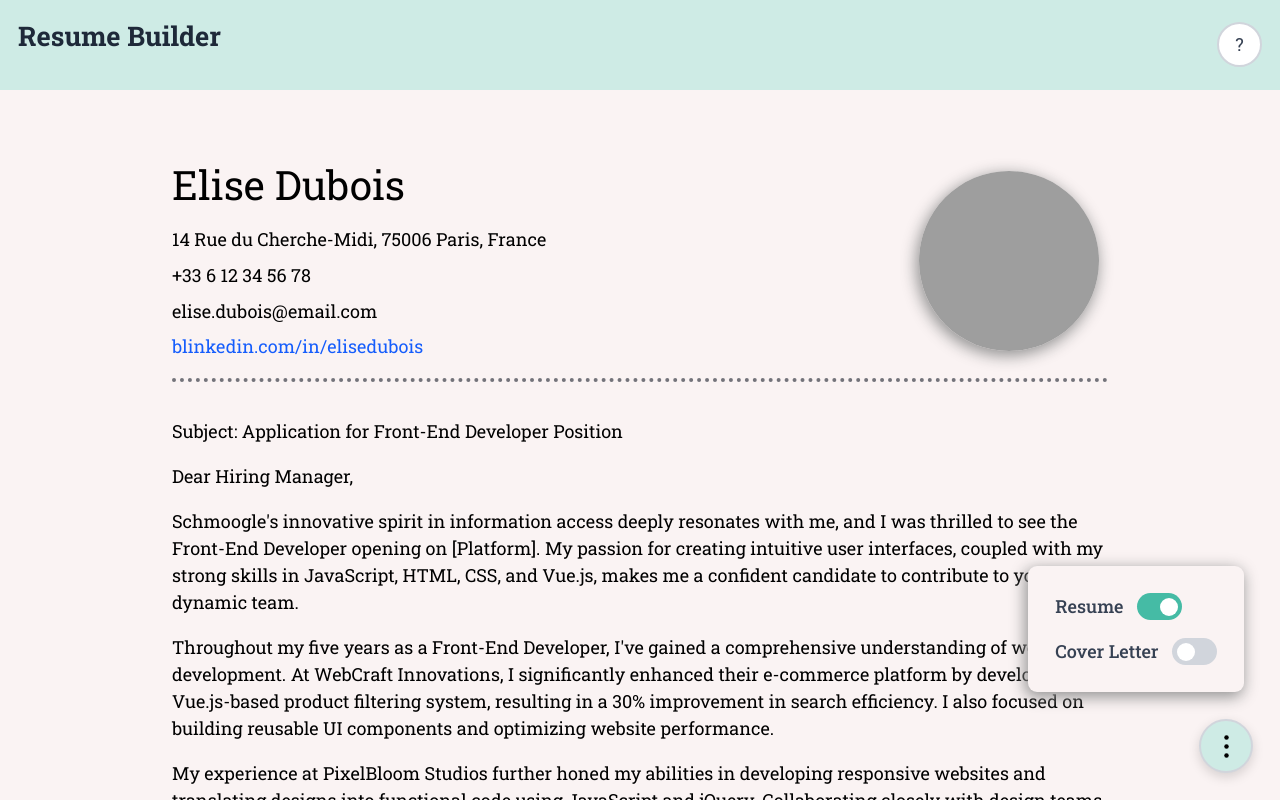
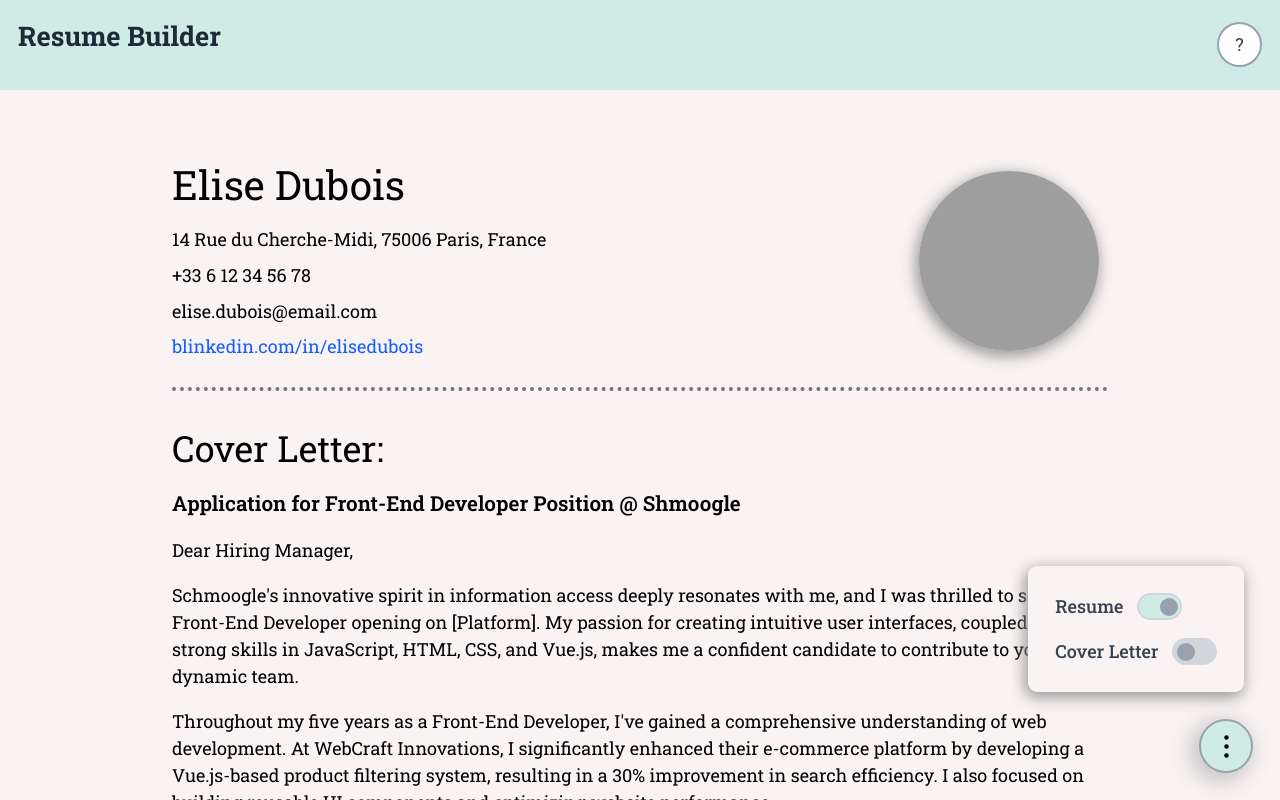
Before and after one commit to HagelBagel/Resume-Builder, a Vue app in the folder resume-builder/: page / in a window 1280 px wide. Both pictures are taken after a click on the button "Open menu". Shown: the top 800 px of the page. Built offline with nearby package versions, Linux system fonts and the light colour scheme; grey boxes are pictures that could not be loaded.

Commit message:
Various minor tweaks

```diff
--- a/resume-builder/src/assets/extra.css
+++ b/resume-builder/src/assets/extra.css
@@ -24,6 +24,11 @@ h2 {
   font-size: 1.5rem;
 }
 
+.subject {
+  font-size: 1.15rem;
+  font-weight: 600;
+  margin-bottom: 1rem;
+}
 /* PARAGRAPHS */
 
 p {
@@ -62,6 +67,8 @@ li.details::marker {
   font-size: 1rem;
 }
 
+
+
 @media print {
   .no-print {
     visibility: hidden;
--- a/resume-builder/src/components/GlobalHeader.vue
+++ b/resume-builder/src/components/GlobalHeader.vue
@@ -1,8 +1,8 @@
 <template>
-  <div class="header-wrapper w-full flex flex-col sm:flex-row sm:place-content-between gap-4 sm:gap-6 lg:gap-8 mt-4 sm:mt-6 lg:mt-8 mb-4 sm:py-4 sm:mb-6 lg:mb-8 sm:border-b-4 sm:border-(--border) sm:border-dotted">
+  <div class="header-wrapper w-full flex flex-col sm:flex-row sm:place-content-between gap-4 sm:gap-6 lg:gap-8 mt-4 sm:mt-6 lg:mt-8 mb-4 sm:py-4 sm:mb-6 lg:mb-8 border-b-4 border-(--border) border-dotted">
     <div class="contact-info flex flex-col justify-center order-2 sm:order-1">
       <h3 class="text-2xl sm:text-3xl lg:text-4xl mb-2 text-center sm:text-left">{{ name }}</h3>
-      <ul class="no-list-style space-y-1 sm:space-y-2 text-center sm:text-left">
+      <ul class="no-list-style space-y-1 sm:space-y-2 text-center sm:text-left pb-2">
         <li><span class="w-full sm:w-40 lg:w-150 text-sm sm:text-base py-1">{{ address }}</span></li>
         <li><span class="w-full sm:w-40 lg:w-150 text-sm sm:text-base py-1">{{ phone }}</span></li>
         <li><span class="w-full sm:w-40 lg:w-150 text-sm sm:text-base py-1">{{ email }}</span></li>
--- a/resume-builder/src/components/TopBar.vue
+++ b/resume-builder/src/components/TopBar.vue
@@ -20,8 +20,8 @@
         @click="toggleHelp"
         :class="[
           'bg-white hover:bg-gray-100 text-gray-700 rounded-full transition-all duration-300 ease-in-out flex items-center justify-center border-2 transition-colors',
-          showHelpText ? 'border-mint-500 bg-mint-50' : 'border-gray-300 hover:border-gray-400',
-          isScrolled ? 'w-6 h-6 text-xs' : 'w-10 h-10 text-base'
+          showHelpText ? 'border-mint-500 bg-mint-50' : 'border-gray-400 hover:border-gray-500',
+          isScrolled ? 'w-8 h-8 text-xs' : 'w-10 h-10 text-base'
         ]"
         aria-label="Help"
         :title="showHelpText ? 'Hide help' : 'Get help'"
--- a/resume-builder/src/components/base/BaseFab.vue
+++ b/resume-builder/src/components/base/BaseFab.vue
@@ -1,7 +1,7 @@
 <template>
   <div class="fabs no-print" role="group" aria-label="Floating action buttons">
     <!-- buttons will go here -->
-    <button @click="btnAction" data-icon="plus" class="fab bg-(--color-mint-200) border-2 border-gray-300 hover:border-gray-400 rounded-full" title="Open menu" aria-label="Open menu">
+    <button @click="btnAction" data-icon="plus" class="fab bg-(--color-mint-200) border-2 border-gray-400 hover:border-gray-400 rounded-full" title="Open menu" aria-label="Open menu">
       <svg aria-hidden="true" width="48" height="48" viewBox="0 0 48 48">
         <circle r="4" cx="24" cy="8" fill="black"></circle>
         <circle r="4" cx="24" cy="24" fill="black"></circle>
@@ -72,7 +72,8 @@ export default {
   color: white;
 
   cursor: pointer;
-  box-shadow: 0 4px 12px rgba(0, 0, 0, 0.15);
+  /* box-shadow: 0 4px 12px rgba(0, 0, 0, 0.15); */
+  box-shadow: -5px 5px 21px 4px #c5c5c5;
   transition: all 0.2s ease;
 
   /* Add flex centering */
--- a/resume-builder/src/components/base/BaseToggle.vue
+++ b/resume-builder/src/components/base/BaseToggle.vue
@@ -13,14 +13,14 @@
       />
       <div
         :class="[
-          'block w-8 h-5 sm:w-10 sm:h-6 rounded-full transition-colors duration-200 cursor-pointer',
-          modelValue ? 'bg-mint-500' : 'bg-gray-300'
+          'block w-8 h-5 sm:w-10 sm:h-6 rounded-full border-2 border-gray-300 transition-colors duration-200 cursor-pointer',
+          modelValue ? 'bg-mint-200' : 'bg-gray-300'
         ]"
         @click="$emit('update:modelValue', !modelValue)"
       >
         <div
           :class="[
-            'dot absolute top-1/2 left-0.5 sm:left-1 w-3 h-3 sm:w-4 sm:h-4 bg-white rounded-full transition-all duration-200 transform -translate-y-1/2',
+            'dot absolute top-1/2 left-0.5 sm:left-1 w-4 h-4 sm:w-4 sm:h-4 bg-gray-400 rounded-full transition-all duration-200 transform -translate-y-1/2',
             modelValue ? 'translate-x-3 sm:translate-x-4' : 'translate-x-0'
           ]"
         ></div>
--- a/resume-builder/src/store/modules/EliseDuboisData.js
+++ b/resume-builder/src/store/modules/EliseDuboisData.js
@@ -82,7 +82,7 @@ export const resume = {
 
 export const coverLetter = {
   body: `
-<p class="subject">Subject: Application for Front-End Developer Position</p>
+<p class="subject">Application for Front-End Developer Position @ Shmoogle</p>
 <p>Dear Hiring Manager,</p>
 <p>Schmoogle's innovative spirit in information access deeply resonates with me, and I was thrilled to see the Front-End Developer opening on [Platform]. My passion for creating intuitive user interfaces, coupled with my strong skills in JavaScript, HTML, CSS, and Vue.js, makes me a confident candidate to contribute to your dynamic team.</p>
 <p>Throughout my five years as a Front-End Developer, I've gained a comprehensive understanding of web development. At WebCraft Innovations, I significantly enhanced their e-commerce platform by developing a Vue.js-based product filtering system, resulting in a 30% improvement in search efficiency. I also focused on building reusable UI components and optimizing website performance.</p>
--- a/resume-builder/src/views/CoverLetterView.vue
+++ b/resume-builder/src/views/CoverLetterView.vue
@@ -1,5 +1,6 @@
 <template>
   <div class="page pb-2 sm:pb-4 mb-6 sm:mb-12 border-b-4 border-(--border) border-dotted">
+    <h1 class="text-xl sm:text-2xl lg:text-3xl mb-4">Cover Letter:</h1>
     <div id="cover-letter-content" class="text-sm sm:text-base" v-html="savedContent.body"></div>
   </div>
 </template>
```
Also changed, not shown: resume-builder/src/assets/base.css (line endings or trailing spaces).
